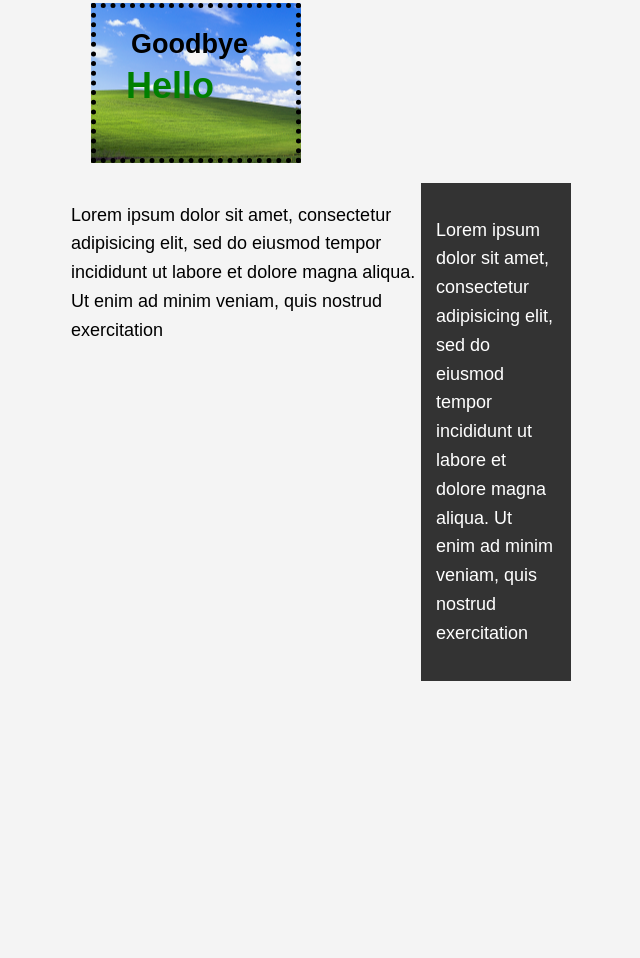
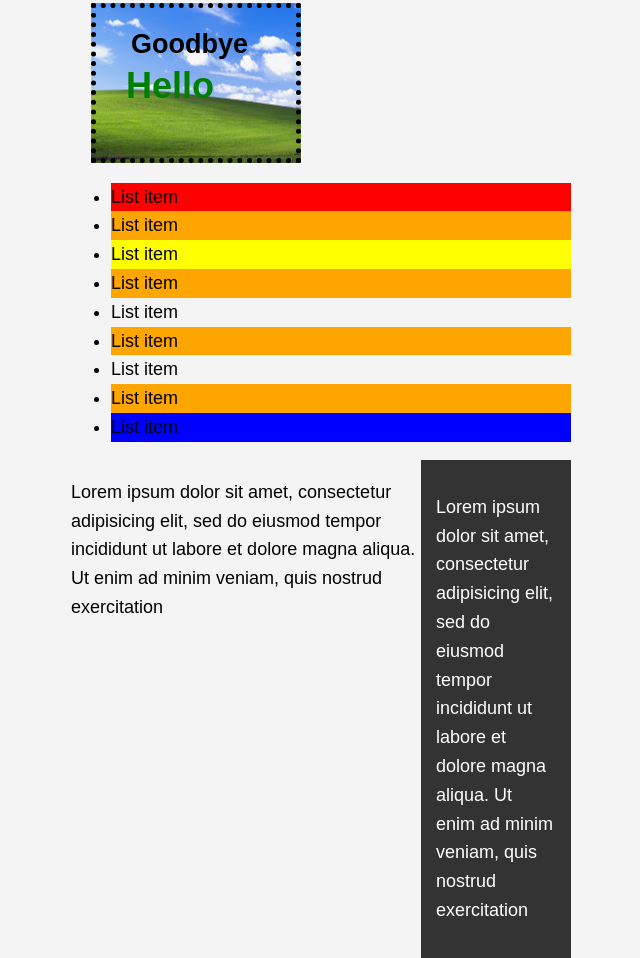
Before and after one commit to TheMTorres29/4050-Project, a plain HTML site: page Practice Files/index2.html in a window 1280 px wide. Shown: the part 1872-2830 px from the top of the page, without its empty margins (319-959 px from the left). Before the commit the page ends 2553 px from the top, so only its background shows below. Drawn offline with Linux system fonts and the light colour scheme.

Commit message:
Practiced selecting parts of lists

```diff
--- a/Practice Files/index2.html
+++ b/Practice Files/index2.html
@@ -83,6 +83,18 @@
         <h2>Goodbye</h2>
       </div>
 
+      <ul class="my_list">
+        <li>List item</li>
+        <li>List item</li>
+        <li>List item</li>
+        <li>List item</li>
+        <li>List item</li>
+        <li>List item</li>
+        <li>List item</li>
+        <li>List item</li>
+        <li>List item</li>
+      </ul>
+
       <div id="main-block">
         <p>Lorem ipsum dolor sit amet, consectetur adipisicing elit,
           sed do eiusmod tempor incididunt ut labore et dolore magna
--- a/Practice Files/style.css
+++ b/Practice Files/style.css
@@ -183,3 +183,19 @@ a:active{
   top:400px;
   left:0;
 }
+
+.my_list li:first-child{
+  background:red;
+}
+
+.my_list li:nth-child(even){
+  background:orange;
+}
+
+.my_list li:last-child{
+  background:blue;
+}
+
+.my_list li:nth-child(3){
+  background:yellow;
+}
```
